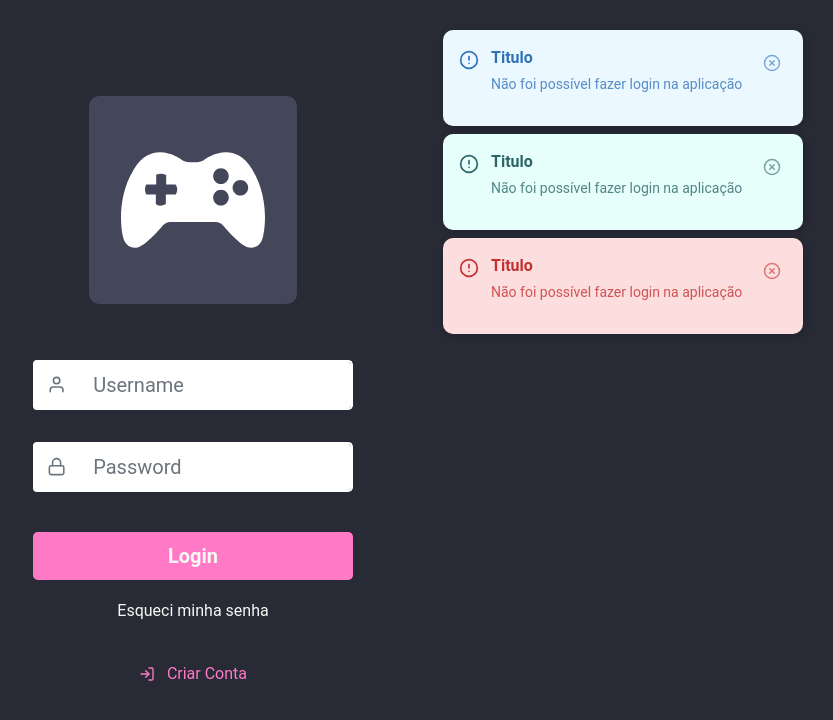
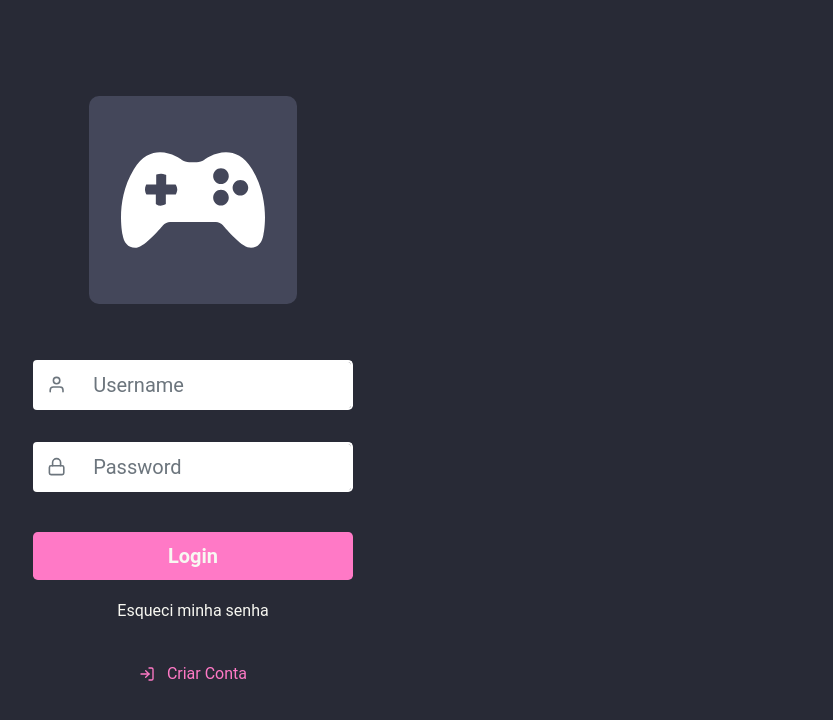
Before and after one commit to Rayllanderson/gamelist, a React (Create React App) app in the folder frontend/: page / in a window 1280 px wide. Shown: the top 720 px of the page, without its empty margins (447-1280 px from the left). Built offline with nearby package versions, Linux system fonts and the light colour scheme.

Commit message:
adicionando e removendo toasts

```diff
--- a/frontend/package.json
+++ b/frontend/package.json
@@ -18,6 +18,7 @@
     "react-scripts": "4.0.3",
     "reactstrap": "^8.9.0",
     "typescript": "^4.2.3",
+    "uuidv4": "^6.2.6",
     "web-vitals": "^1.0.1",
     "yup": "^0.32.9"
   },
--- a/frontend/src/components/Login/Form.tsx
+++ b/frontend/src/components/Login/Form.tsx
@@ -36,7 +36,14 @@ export function Form() {
       console.log(getValidationErrors(err))
       return;
     };
-    await signIn({ username, password }).catch(err => alert(err.response.data.error));
+    await signIn({ username, password }).catch(err => {
+      alert(err.response.data.error);
+      addToast({
+        type: 'error',
+        title: 'Ocorreu um erro',
+        description: 'Ocorreu foi 50 erros aí. te vira pra arrumar',
+      })
+    });
   }
 
 
--- a/frontend/src/components/ToastContainer/Toast.tsx
+++ b/frontend/src/components/ToastContainer/Toast.tsx
@@ -1,12 +1,21 @@
-import { FiAlertCircle, FiXCircle } from "react-icons/fi";
+import { FiAlertCircle, FiXCircle, FiCheckCircle, FiInfo } from "react-icons/fi";
+import { ToastContext, ToastMessage } from "../../contexts/ToastContext";
+import { useContext, useEffect } from 'react';
 
 interface Props {
-  type?:string;
+  type?: string;
+  message: ToastMessage;
 }
-export default function Toast({type}:Props) {
+export default function Toast({ message }: Props) {
+  const { removeToast } = useContext(ToastContext);
   let background = '#ebf8ff';
   let color = '#3172b7';
-  switch(type){
+  const icons = {
+    info: <FiInfo size={20}/>,
+    success: < FiCheckCircle size={20}/>,
+    error: <FiAlertCircle size={20}/>,
+  }
+  switch (message.type) {
     case 'success':
       background = '#e6fffa';
       color = '#2e656a';
@@ -16,14 +25,24 @@ export default function Toast({type}:Props) {
       color = '#c53030';
       break;
   }
+
+  useEffect(() => {
+    const timer = setTimeout(() => {
+      removeToast(message.id)
+    }, 3000)
+    return () => {
+      clearTimeout(timer)
+    };
+  }, [removeToast, message.id])
+
   return (
-    <div className="toast-element" style={{background: background, color: color}}>
-      <FiAlertCircle size={20} />
+    <div className="toast-element" style={{ background: background, color: color }}>
+      {icons[message.type || 'info']}
       <div>
-        <strong> Titulo </strong>
-        <p>Não foi possível fazer login na aplicação</p>
+        <strong> {message.title} </strong>
+        <p>{message.description}</p>
       </div>
-      <button >
+      <button onClick={() => removeToast(message.id)}>
         <FiXCircle size={18} />
       </button>
     </div>
--- a/frontend/src/components/ToastContainer/ToastContainer.tsx
+++ b/frontend/src/components/ToastContainer/ToastContainer.tsx
@@ -1,12 +1,17 @@
-import { FiAlertCircle, FiXCircle } from "react-icons/fi";
 import './toast.css'
 import Toast from "./Toast";
-export default function ToastContainer() {
+import { ToastMessage } from "../../contexts/ToastContext";
+
+interface Props {
+  messages: ToastMessage[];
+}
+export default function ToastContainer({ messages }: Props) {
   return (
     <div className="toastContainer">
-      <Toast />
-      <Toast type="success" />
-      <Toast type="error" />
+      {messages.map((message) => (
+        <Toast message={message} key={message.id}/>
+      ))}
+
     </div>
   );
 }
--- a/frontend/src/contexts/ToastContext.tsx
+++ b/frontend/src/contexts/ToastContext.tsx
@@ -1,25 +1,44 @@
-import { createContext, ReactNode, useCallback } from 'react';
+import { createContext, ReactNode, useCallback, useState } from 'react';
+import { v4 } from 'uuid';
 import ToastContainer from '../components/ToastContainer/ToastContainer';
+export interface ToastMessage{
+  id: string;
+  type?: 'success' | 'error' | 'info';
+  title: string;
+  description: string
+}
 interface ToastProviderProps {
   children: ReactNode;
 }
 interface ToastContextData{
-  addToast(): void;
-  removeToast(): void;
+  addToast(message: Omit<ToastMessage, 'id'>): void;
+  removeToast(id:string): void;
 }
-
 export const ToastContext = createContext<ToastContextData> ({} as ToastContextData);
 
 export function ToastProvider({ children }: ToastProviderProps){
 
-  const addToast = useCallback(() => { }, []);
-  const removeToast = useCallback(() => { }, []);
+  const [messages, setMessages] = useState<ToastMessage[]>([]);
+
+  const addToast = useCallback(({type, title, description}: Omit<ToastMessage, 'id'>) => {
+    const id = v4();
+    const toast = {
+      id,
+      type,
+      title,
+      description
+    };
+    setMessages((state => [...state, toast]))
+   }, []);
+  const removeToast = useCallback((id: string) => {
+    setMessages(state => state.filter(message => message.id !== id))
+   }, []);
 
 
   return (
     <ToastContext.Provider value={{ addToast, removeToast}} >
       {children}
-      <ToastContainer/>
+      <ToastContainer messages={messages}/>
     </ToastContext.Provider>
   )
 }
```
Also changed, not shown: 1 other file (tests, documents, lock files or other folders).
